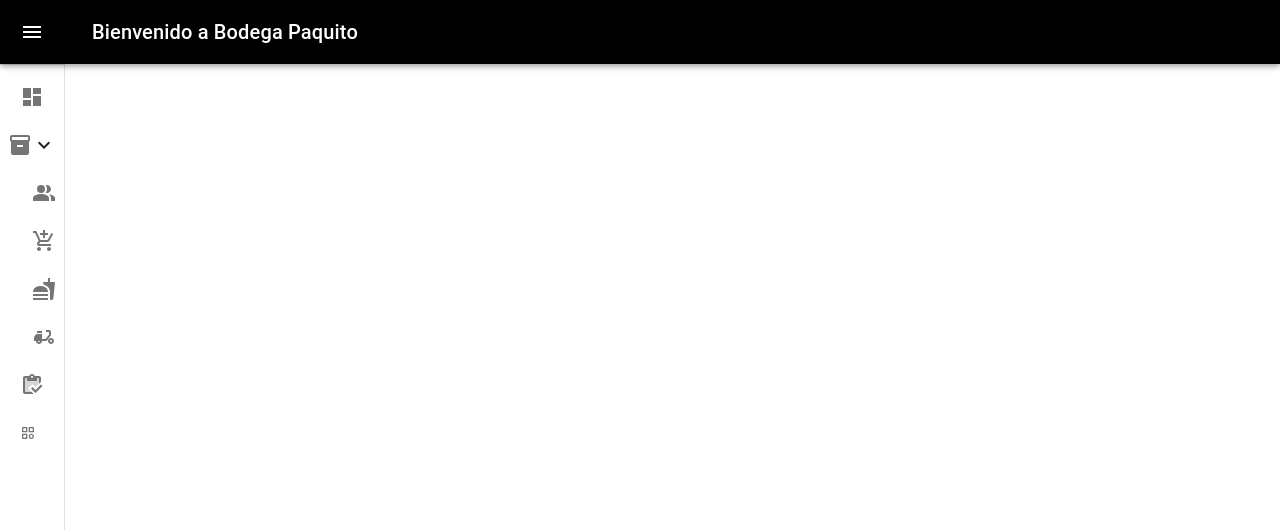
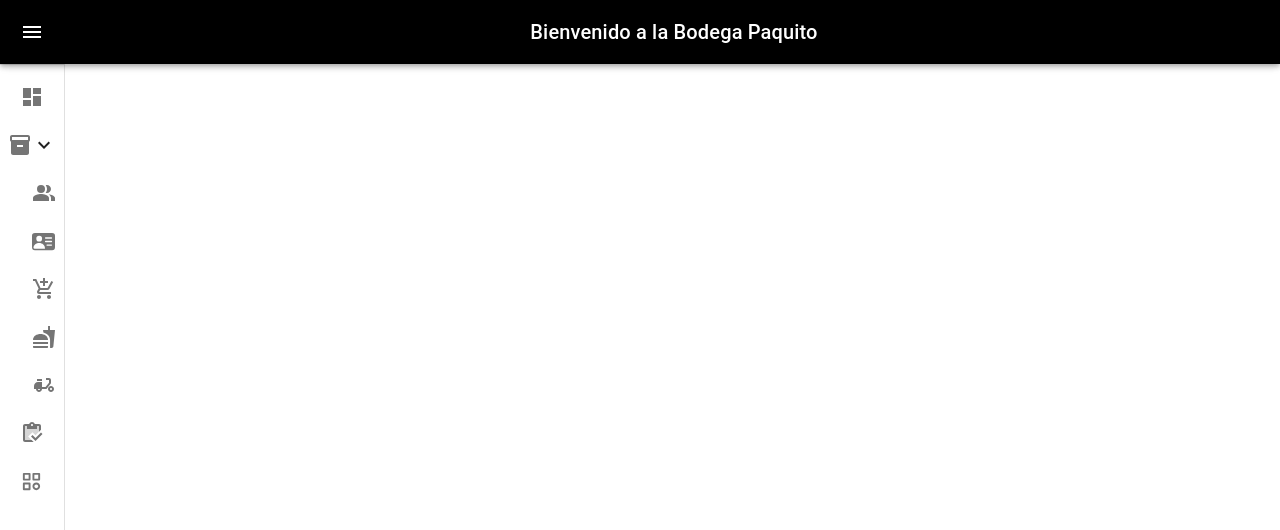
Before and after one commit to Josue24p/BodegaPaquito, a React (Vite) app: page / in a window 1280 px wide. Both pictures are taken after a click on the button "Menú". Shown: the top 530 px of the page. Built offline with nearby package versions, Linux system fonts and the light colour scheme; grey boxes are pictures that could not be loaded.

Commit message:
Se agregó el icono de cliente en el componente drawer, al dashboard.

```diff
--- a/src/components/Sidebar.jsx
+++ b/src/components/Sidebar.jsx
@@ -26,9 +26,10 @@ import PeopleAltIcon from '@mui/icons-material/PeopleAlt';
 import FastfoodIcon from '@mui/icons-material/Fastfood';
 import DeliveryDiningIcon from '@mui/icons-material/DeliveryDining';
 import AddShoppingCartIcon from '@mui/icons-material/AddShoppingCart';
-import {useNavigate} from 'react-router-dom'
+import { useNavigate } from 'react-router-dom'
 import { Button } from '@mui/material';
 import { BiCategory } from "react-icons/bi";
+import { BsPersonVcardFill } from "react-icons/bs";
 const drawerWidth = 240;
 
 const openedMixin = (theme) => ({
@@ -117,7 +118,7 @@ export default function Sidebar() {
   return (
     <Box sx={{ display: 'flex' }}>
       <CssBaseline />
-      <AppBar sx={{backgroundColor: 'black'}} position="fixed" open={open}>
+      <AppBar sx={{ backgroundColor: 'black' }} position="fixed" open={open}>
         <Toolbar>
           <IconButton
             color="inherit"
@@ -131,19 +132,24 @@ export default function Sidebar() {
           >
             <MenuIcon />
           </IconButton>
-          <Typography variant="h6" noWrap component="div">
-            Bienvenido a Bodega Paquito
+          <Typography
+            variant="h6"
+            noWrap
+            component="div"
+            sx={{ textAlign: 'center', width: '100%' }}
+          >
+            Bienvenido a la Bodega Paquito
           </Typography>
         </Toolbar>
       </AppBar>
       <Drawer variant="permanent" open={open}>
         <DrawerHeader>
           <Button
-          sx={{width: {xs:'100%', md:'30px'}}}>
+            sx={{ width: { xs: '100%', md: '30px' } }}>
             <img src="https://avatars.akamai.steamstatic.com/c3c0f2a2dbd57045c34ec5eb9245e54e75e0ec2a_full.jpg"
-            style={{width: '50px', borderRadius: 10, marginLeft:20}}/>
+              style={{ width: '50px', borderRadius: 10, marginLeft: 1 }} />
           </Button>
-        <ListItemText primary="Dashboard" sx={{textAlign: 'center'}}/>
+          <ListItemText primary="Dashboard" sx={{ textAlign: 'center' }} />
 
           <IconButton onClick={handleDrawerClose}>
             {theme.direction === 'rtl' ? <ChevronRightIcon /> : <ChevronLeftIcon />}
@@ -153,7 +159,7 @@ export default function Sidebar() {
         <Divider />
         <List>
 
-            <ListItem disablePadding sx={{ display: 'block' }} onClick={()=>(navigate('/'))}>
+          <ListItem disablePadding sx={{ display: 'block' }} onClick={() => (navigate('/'))}>
             <ListItemButton
               sx={{
                 minHeight: 48,
@@ -193,51 +199,61 @@ export default function Sidebar() {
                 <InventoryIcon />
               </ListItemIcon>
               <ListItemText primary="Menú" sx={{ opacity: open ? 1 : 0 }} />
-                {open ? <ExpandLess/> : <ExpandMore/>}
+              {open ? <ExpandLess /> : <ExpandMore />}
             </ListItemButton>
-                <Collapse in={openSubMenu} timeout={"auto"} unmountOnExit onClick={()=>(navigate('/proveedor'))}>
+            <Collapse in={openSubMenu} timeout={"auto"} unmountOnExit onClick={() => (navigate('/proveedor'))}>
               <List component={"div"} disablePadding>
-                    <ListItemButton sx={{pl: 4}}>
+                <ListItemButton sx={{ pl: 4 }}>
                   <ListItemIcon>
-                            <PeopleAltIcon/>
+                    <PeopleAltIcon />
                   </ListItemIcon>
-                        <ListItemText primary="Proveedores"/>
+                  <ListItemText primary="Proveedores" />
                 </ListItemButton>
               </List>
             </Collapse>
-                <Collapse in={openSubMenu} timeout={"auto"} unmountOnExit onClick={()=>(navigate('/producto'))}>
+            <Collapse in={openSubMenu} timeout={"auto"} unmountOnExit onClick={() => (navigate('/cliente'))}>
               <List component={"div"} disablePadding>
-                    <ListItemButton sx={{pl: 4}}>
+                <ListItemButton sx={{ pl: 4 }}>
                   <ListItemIcon>
-                            <AddShoppingCartIcon/>
+                    <BsPersonVcardFill style={{ fontSize: '23px' }}/>
                   </ListItemIcon>
-                        <ListItemText primary="Producto"/>
+                  <ListItemText primary="Cliente" />
                 </ListItemButton>
               </List>
             </Collapse>
-                <Collapse in={openSubMenu} timeout={"auto"} unmountOnExit onClick={()=>(navigate('/entradaProducto'))}>
+            <Collapse in={openSubMenu} timeout={"auto"} unmountOnExit onClick={() => (navigate('/producto'))}>
               <List component={"div"} disablePadding>
-                    <ListItemButton sx={{pl: 4}}>
+                <ListItemButton sx={{ pl: 4 }}>
                   <ListItemIcon>
-                            <FastfoodIcon/>
+                    <AddShoppingCartIcon />
                   </ListItemIcon>
-                        <ListItemText primary="Entrada Producto"/>
+                  <ListItemText primary="Producto" />
                 </ListItemButton>
               </List>
             </Collapse>
-                <Collapse in={openSubMenu} timeout={"auto"} unmountOnExit onClick={()=>(navigate('/salidaProducto'))}>
+            <Collapse in={openSubMenu} timeout={"auto"} unmountOnExit onClick={() => (navigate('/entradaProducto'))}>
               <List component={"div"} disablePadding>
-                    <ListItemButton sx={{pl: 4}}>
+                <ListItemButton sx={{ pl: 4 }}>
                   <ListItemIcon>
-                            <DeliveryDiningIcon/>
+                    <FastfoodIcon />
                   </ListItemIcon>
-                        <ListItemText primary="Salida Producto"/>
+                  <ListItemText primary="Entrada Producto" />
+                </ListItemButton>
+              </List>
+            </Collapse>
+            <Collapse in={openSubMenu} timeout={"auto"} unmountOnExit onClick={() => (navigate('/salidaProducto'))}>
+              <List component={"div"} disablePadding>
+                <ListItemButton sx={{ pl: 4 }}>
+                  <ListItemIcon>
+                    <DeliveryDiningIcon />
+                  </ListItemIcon>
+                  <ListItemText primary="Salida Producto" />
                 </ListItemButton>
               </List>
             </Collapse>
           </ListItem>
 
-            <ListItem disablePadding sx={{ display: 'block' }} onClick={()=>(navigate('/inventario'))}>
+          <ListItem disablePadding sx={{ display: 'block' }} onClick={() => (navigate('/inventario'))}>
             <ListItemButton
               sx={{
                 minHeight: 48,
@@ -257,7 +273,7 @@ export default function Sidebar() {
               <ListItemText primary="Inventario" sx={{ opacity: open ? 1 : 0 }} />
             </ListItemButton>
           </ListItem>
-            <ListItem disablePadding sx={{ display: 'block' }} onClick={()=>(navigate('/categoria'))}>
+          <ListItem disablePadding sx={{ display: 'block' }} onClick={() => (navigate('/categoria'))}>
             <ListItemButton
               sx={{
                 minHeight: 48,
@@ -272,7 +288,7 @@ export default function Sidebar() {
                   justifyContent: 'center',
                 }}
               >
-                   <BiCategory />
+                <BiCategory style={{ fontSize: '23px' }}/>
               </ListItemIcon>
               <ListItemText primary="Inventario" sx={{ opacity: open ? 1 : 0 }} />
             </ListItemButton>
```
Lines whose indentation alone changed are shown as unchanged.
